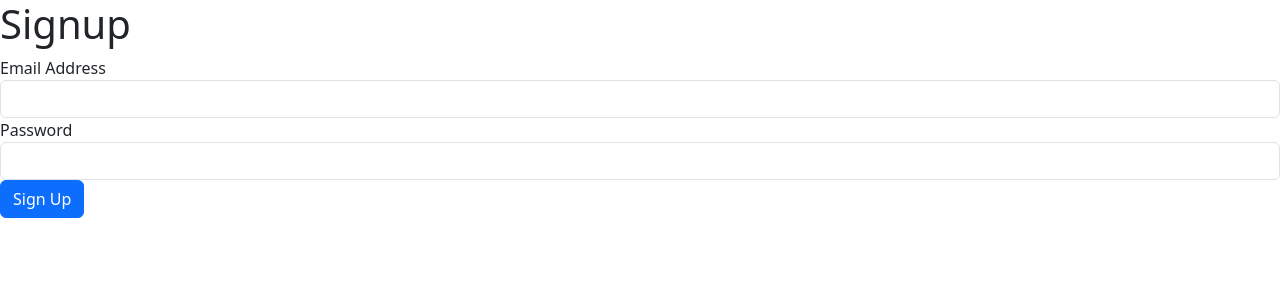
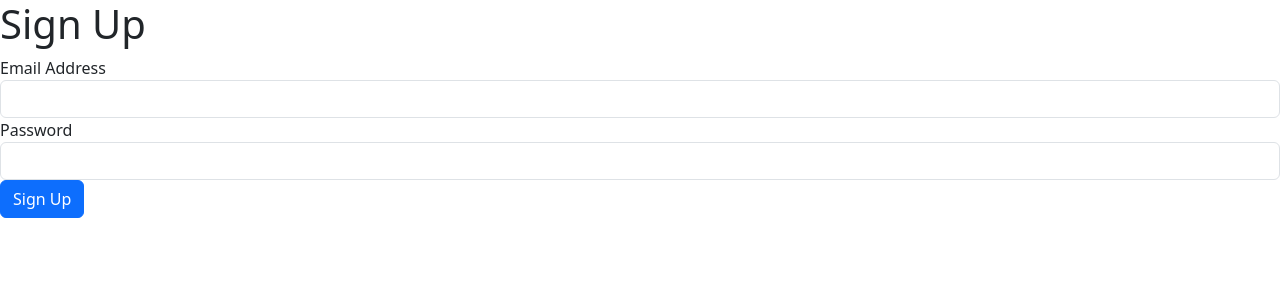
Before and after one commit to rodriggj/middleware-proto, a Next.js app in the folder client/: page /auth/signup in a window 1280 px wide. Shown: the top 300 px of the page. Built offline with nearby package versions, Linux system fonts and the light colour scheme.

Commit message:
added useRequest hook

```diff
--- /dev/null
+++ b/client/hooks/use-request.js
@@ -0,0 +1,27 @@
+import axios from 'axios';
+import { useState } from 'react';
+
+export default ({ url, method, body }) => {
+  const [errors, setErrors] = useState(null);
+
+  const doRequest = async () => {
+    try {
+      setErrors(null);
+      const response = await axios[method](url, body);
+      return response.data;
+    } catch (err) {
+      setErrors(
+        <div className="alert alert-danger">
+          <h4>Ooops....</h4>
+          <ul className="my-0">
+            {err.response.data.errors.map((err) => (
+              <li key={err.message}>{err.message}</li>
+            ))}
+          </ul>
+        </div>
+      );
+    }
+  };
+
+  return { doRequest, errors };
+};
--- a/client/pages/auth/signup.js
+++ b/client/pages/auth/signup.js
@@ -1,44 +1,47 @@
-import { useState } from 'react'
-import axios  from 'axios'
+import { useState } from 'react';
+import axios from 'axios';
+import useRequest from '../../hooks/use-request';
 
 export default () => {
-    const [email, setEmail] = useState('')
-    const [password, setPassword] = useState('')
-    const [errors, setErrors] = useState([])
-
-    const onSubmit = async (event) => {
-        event.preventDefault()
-
-        try {
-            // console.log(`Form submitted with email: ${email} and password ${password}`)
-            const response  = await axios.post('/api/users/signup', {
+  const [email, setEmail] = useState('');
+  const [password, setPassword] = useState('');
+  const { doRequest, errors } = useRequest({
+    url: '/api/users/signup',
+    method: 'post',
+    body: {
       email,
       password
-        })
-        console.log(response.data)
-        } catch (err) {
-            // console.log(err.response.data)
-            setErrors(err.response.data.errors)
     }
-    }
-    return <form onSubmit={onSubmit}>
-        <h1>Signup</h1>
+  });
+
+  const onSubmit = async event => {
+    event.preventDefault();
+
+    doRequest();
+  };
+
+  return (
+    <form onSubmit={onSubmit}>
+      <h1>Sign Up</h1>
       <div className="form-group">
         <label>Email Address</label>
-            <input value={ email } onChange={ e => setEmail( e.target.value ) }className="form-control"></input>
+        <input
+          value={email}
+          onChange={e => setEmail(e.target.value)}
+          className="form-control"
+        />
       </div>
       <div className="form-group">
         <label>Password</label>
-            <input value={ password } onChange={ e => setPassword( e.target.value ) }type="password" className="form-control"></input>
+        <input
+          value={password}
+          onChange={e => setPassword(e.target.value)}
+          type="password"
+          className="form-control"
+        />
       </div>
-        {errors.length > 0 && (<div className="alert alert-danger">
-            <h4>Oooops...</h4>
-            <ul className="my-0">
-                {errors.map(err => (
-                    <li key={err.message}>{err.message}</li>
-                ))}
-            </ul>
-        </div>)}
+      {errors}
       <button className="btn btn-primary">Sign Up</button>
     </form>
-}
+  );
+};
```
Lines whose indentation alone changed are shown as unchanged.
